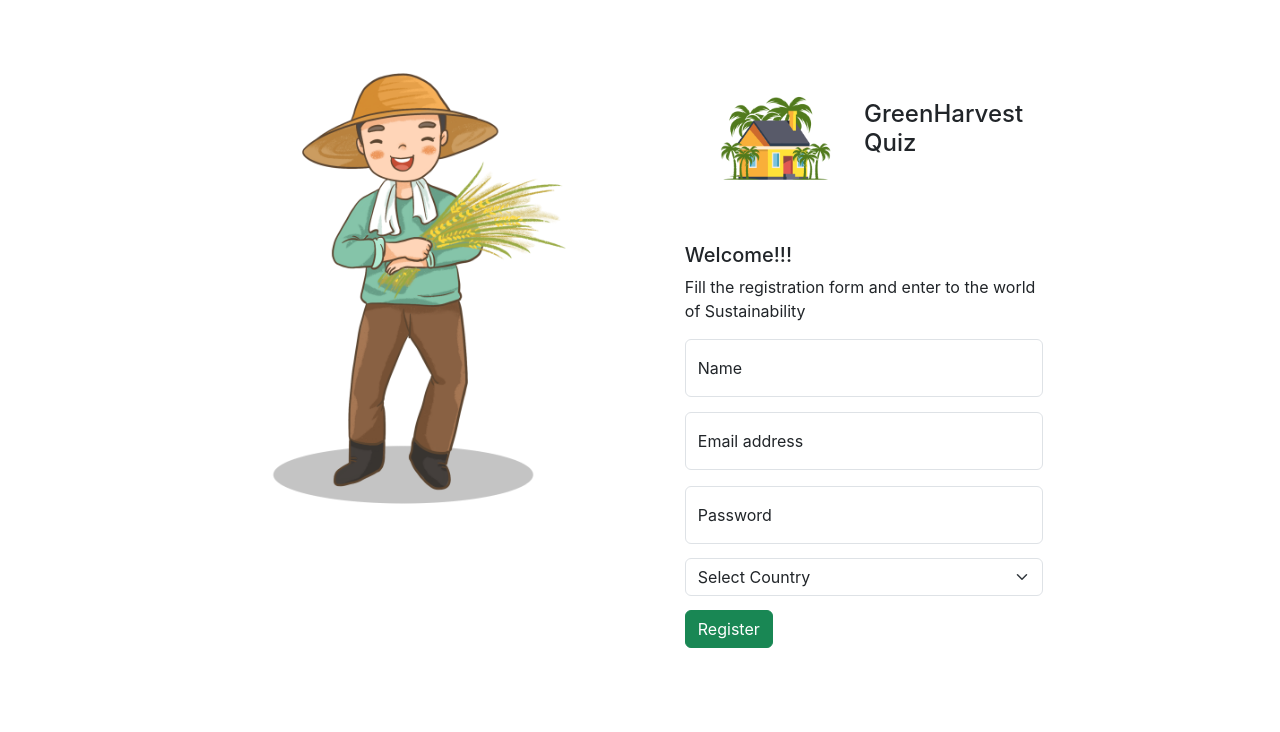
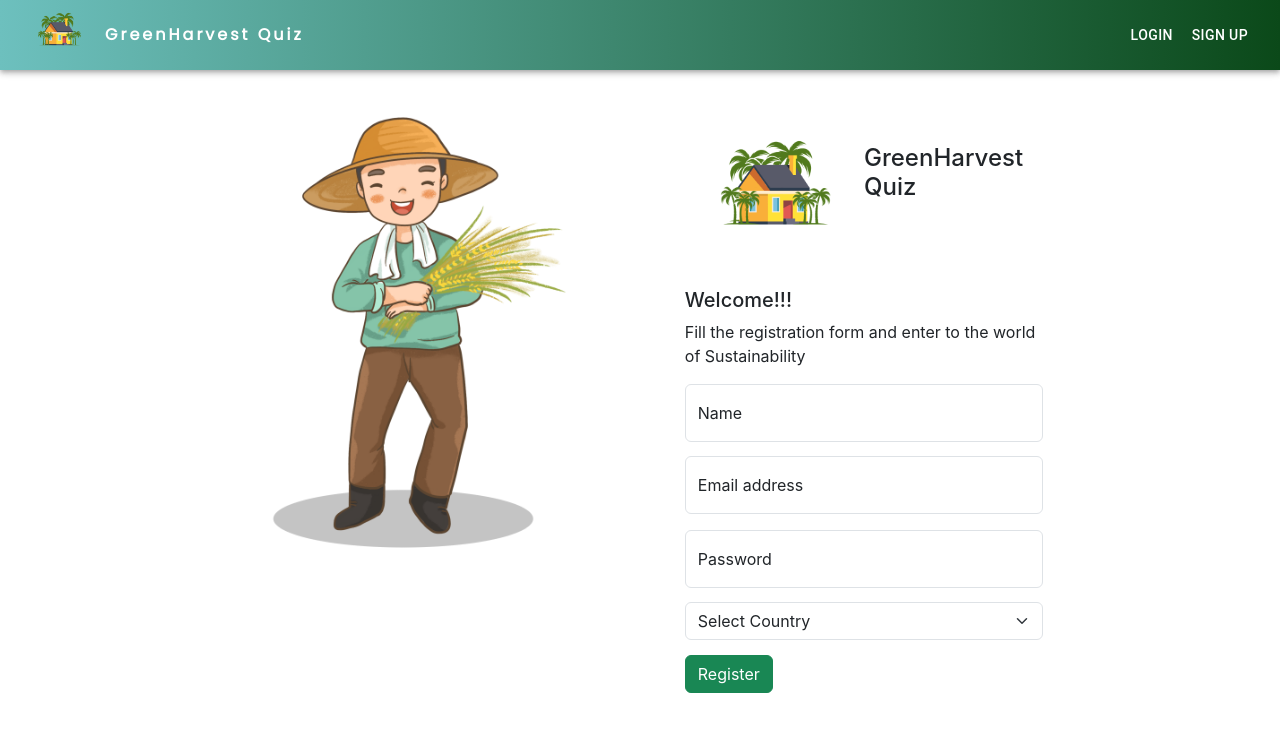
Before and after one commit to Sujit4710/SynHack, a React (Create React App) app: page /register in a window 1280 px wide. Shown: the top 732 px of the page. Built offline with nearby package versions, Linux system fonts and the light colour scheme.

Commit message:
added nav in login & signup

```diff
--- a/src/pages/landing.js
+++ b/src/pages/landing.js
@@ -110,7 +110,7 @@ const RecipeReviewCard = () => {
             <CardMedia component="img" height="300" image={sustainability} alt="Sustainability" />
             <CardContent>
               <Typography variant="body2" color="text.secondary" align="center">
-                Unlock the importance of GreenHarvest quiz, where each stage cultivates a garden of sustainable wisdom! Navigate through land preparation to harvesting, fostering eco-awareness at every step. Because in this game, learning sustainability isn't just a score—it's sowing the seeds for a greener, brighter future.
+              Sustainability is like taking good care of our home, Earth. It's important because it keeps everything in balance, just like a well-orchestrated song. When we use resources wisely and treat nature kindly, we're making sure that the world stays healthy for us and for the people who will come after us. It's like being a good friend to our planet, making sure it stays happy and beautiful.
               </Typography>
             </CardContent>
           </boxFortext>
--- a/src/pages/login.js
+++ b/src/pages/login.js
@@ -6,6 +6,7 @@ import FloatingLabel from 'react-bootstrap/FloatingLabel';
 import Form from 'react-bootstrap/Form';
 import { getAuth, signInWithEmailAndPassword } from 'firebase/auth';
 import { auth } from '../services/firebase';
+import TopBar from '../component/TopBar.js';
 // import TopBar from '../component/TopBar';
 
 export default function Login() {
@@ -25,6 +26,8 @@ export default function Login() {
     };
 
     return (
+        <>
+        <TopBar/>
         <div className='container'>
 
             <div className='box'>
@@ -54,5 +57,7 @@ export default function Login() {
                 </div>
             </div>
         </div>
+        </>
+
     );
 }
--- a/src/pages/register.js
+++ b/src/pages/register.js
@@ -2,11 +2,13 @@ import React from 'react';
 import Reg from '../component/reg'
 import farmer from '../Images/farmer.png'
 import '../styles/register.css'
+import TopBar from '../component/TopBar.js';
 
 
 export default function Register(){
     return (
         <>
+        <TopBar/>
         <div className='box'>
             <img src={farmer} className='image'></img>
             <Reg/>
--- a/src/styles/register.css
+++ b/src/styles/register.css
@@ -1,5 +1,5 @@
 .box{
-    margin: 5% 15%;
+    margin: 3% 15%;
     /* border: 1px solid black; */
     display: flex;
 }
```
